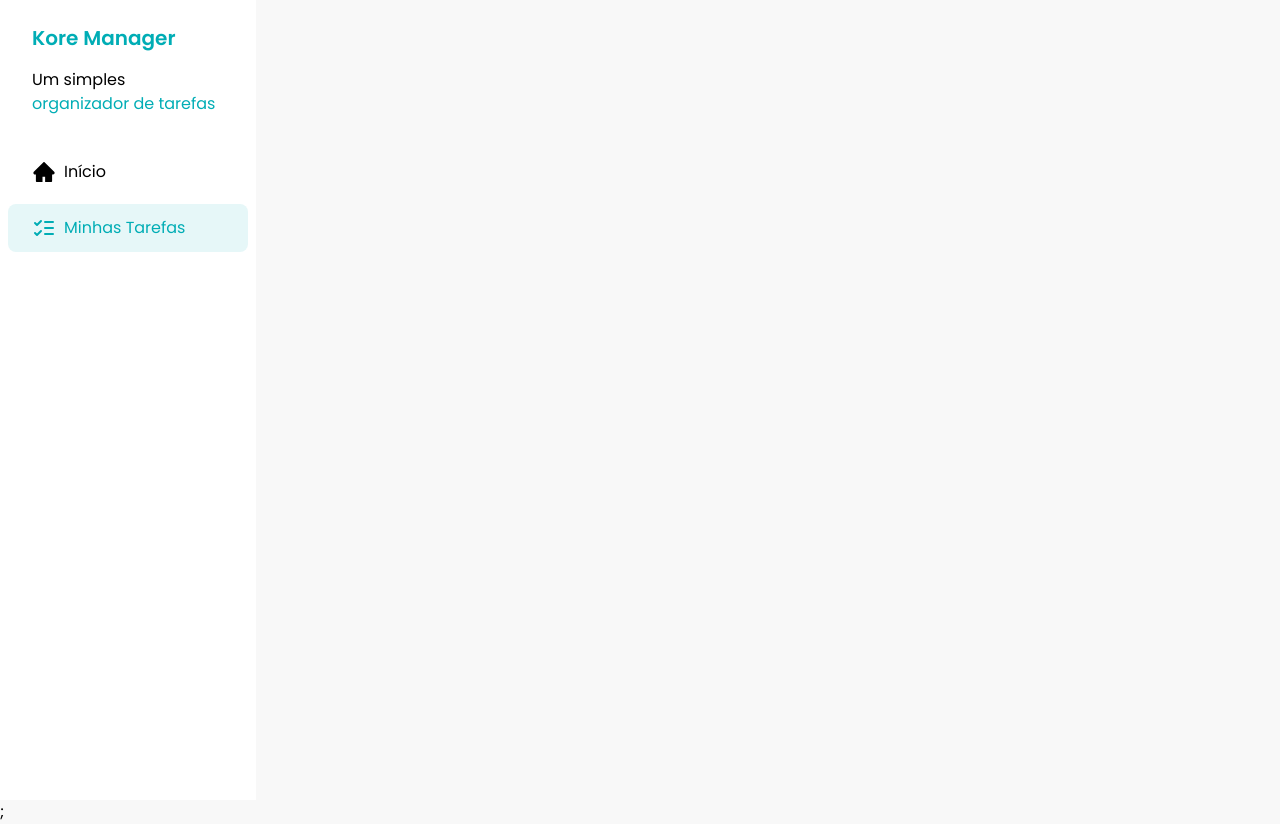
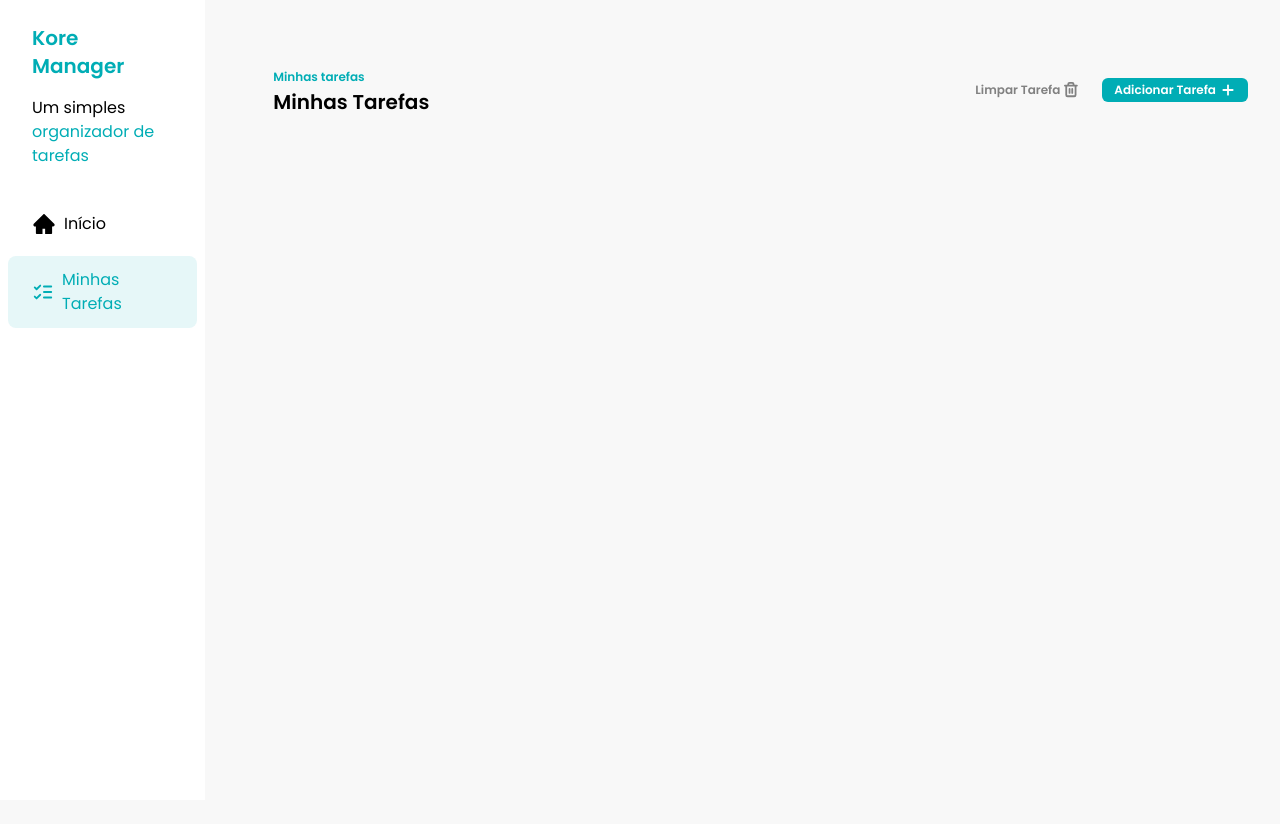
Before and after one commit to 0tavioPascoal/kore-manager, a React (Vite) app: page / in a window 1280 px wide. After the commit the page ends 800 px from the top, so only its background shows below. Built offline with nearby package versions, Linux system fonts and the light colour scheme.

Commit message:
feat:add initial task and button component

```diff
--- a/src/App.jsx
+++ b/src/App.jsx
@@ -1,9 +1,11 @@
 import Sidebar from './components/Sidebar';
+import Tasks from './components/Tasks';
 
 function App() {
   return (
-    <div>
-      <Sidebar />;
+    <div className="flex gap-9">
+      <Sidebar />
+      <Tasks />
     </div>
   );
 }
--- /dev/null
+++ b/src/components/Button.jsx
@@ -0,0 +1,20 @@
+const Button = ({ children, variant = 'primary' }) => {
+  const getVariantClass = () => {
+    if (variant === 'primary') {
+      return 'text-white bg-[#00ADB5]';
+    }
+
+    if (variant === 'ghost') {
+      return 'bg-transparent text-[#818181]';
+    }
+  };
+  return (
+    <button
+      className={`flex items-center gap-1 rounded-md px-3 py-1 text-xs font-semibold ${getVariantClass()}`}
+    >
+      {children}
+    </button>
+  );
+};
+
+export default Button;
--- /dev/null
+++ b/src/components/Tasks.jsx
@@ -0,0 +1,31 @@
+import Button from './Button';
+import AddIcon from '../assets/icons/plusButton.svg?react';
+import ClearIcon from '../assets/icons/deleteButton.svg?react';
+
+const Tasks = () => {
+  return (
+    <div className="w-full px-8 py-16">
+      <div className="flex w-full justify-between">
+        <div>
+          <span className="text-xs font-semibold text-[#00ADB5]">
+            Minhas tarefas
+          </span>
+          <h2 className="text-xl font-semibold">Minhas Tarefas</h2>
+        </div>
+
+        <div className="flex items-center gap-3">
+          <Button variant={'ghost'}>
+            Limpar Tarefa
+            <ClearIcon />
+          </Button>
+          <Button>
+            Adicionar Tarefa
+            <AddIcon />
+          </Button>
+        </div>
+      </div>
+    </div>
+  );
+};
+
+export default Tasks;
```
Also changed, not shown: src/assets/icons/deleteButton.svg (added), src/assets/icons/plusButton.svg (added).
